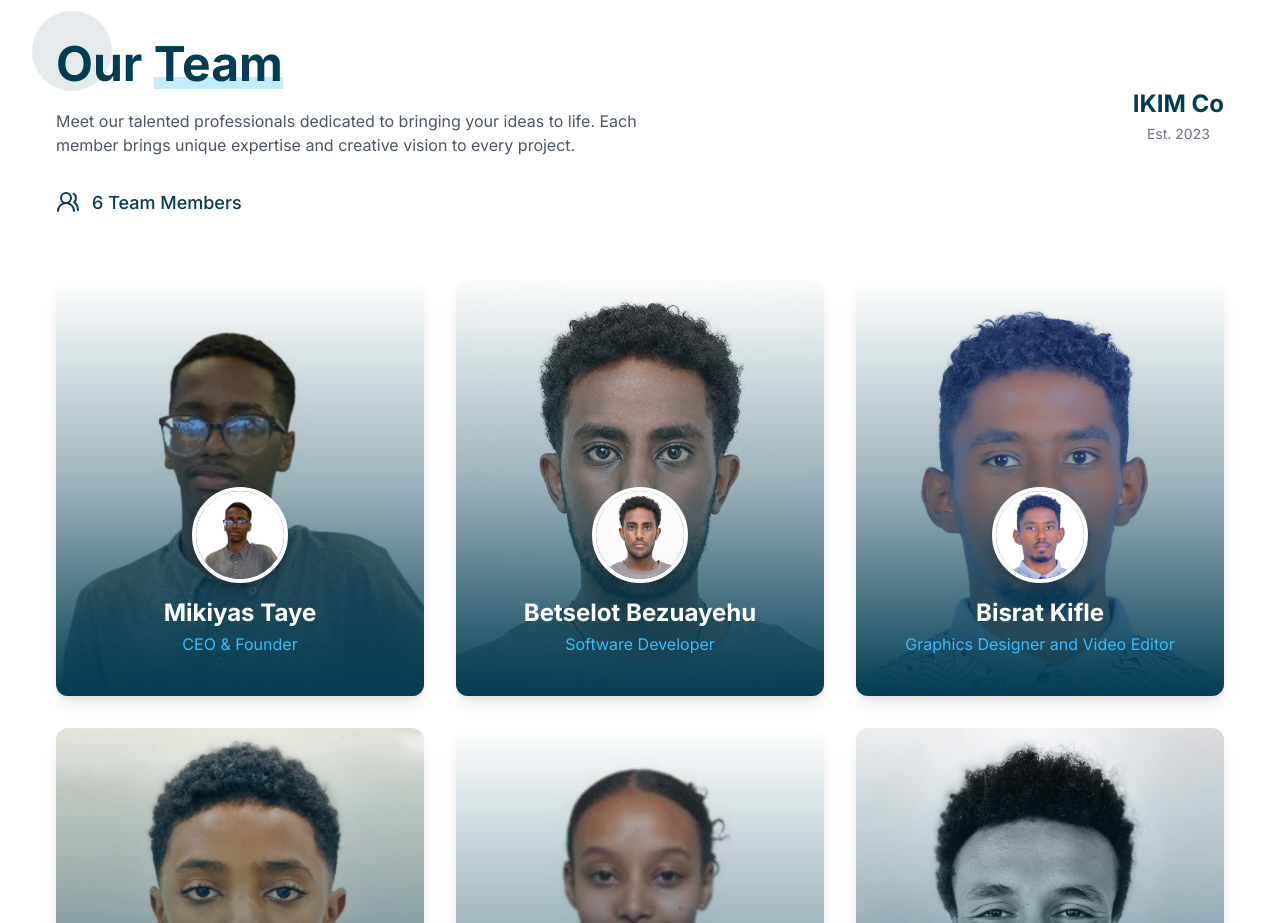
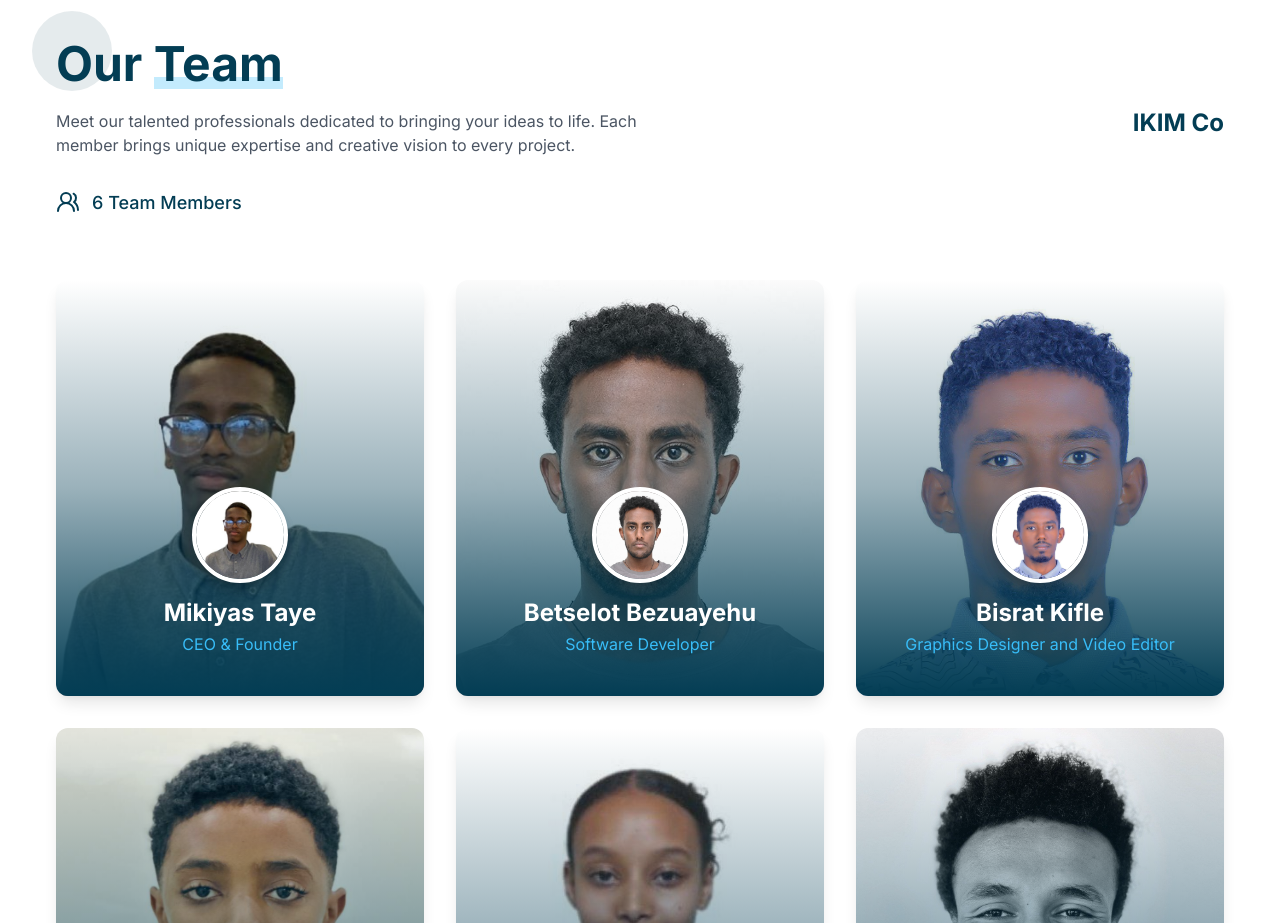
Before and after one commit to kalababr/ikiwm-tech, a plain HTML site: page index.html in a window 1280 px wide. Shown: the part 2580-3503 px from the top of the page. Drawn offline with Linux system fonts and the light colour scheme.

Commit message:
error on html

```diff
--- a/index.html
+++ b/index.html
@@ -368,7 +368,7 @@
 
         <div class="team-brand">
           <h3>IKIM Co</h3>
-          <p>Est. 2023</p>
+
         </div>
       </div>
 
```
